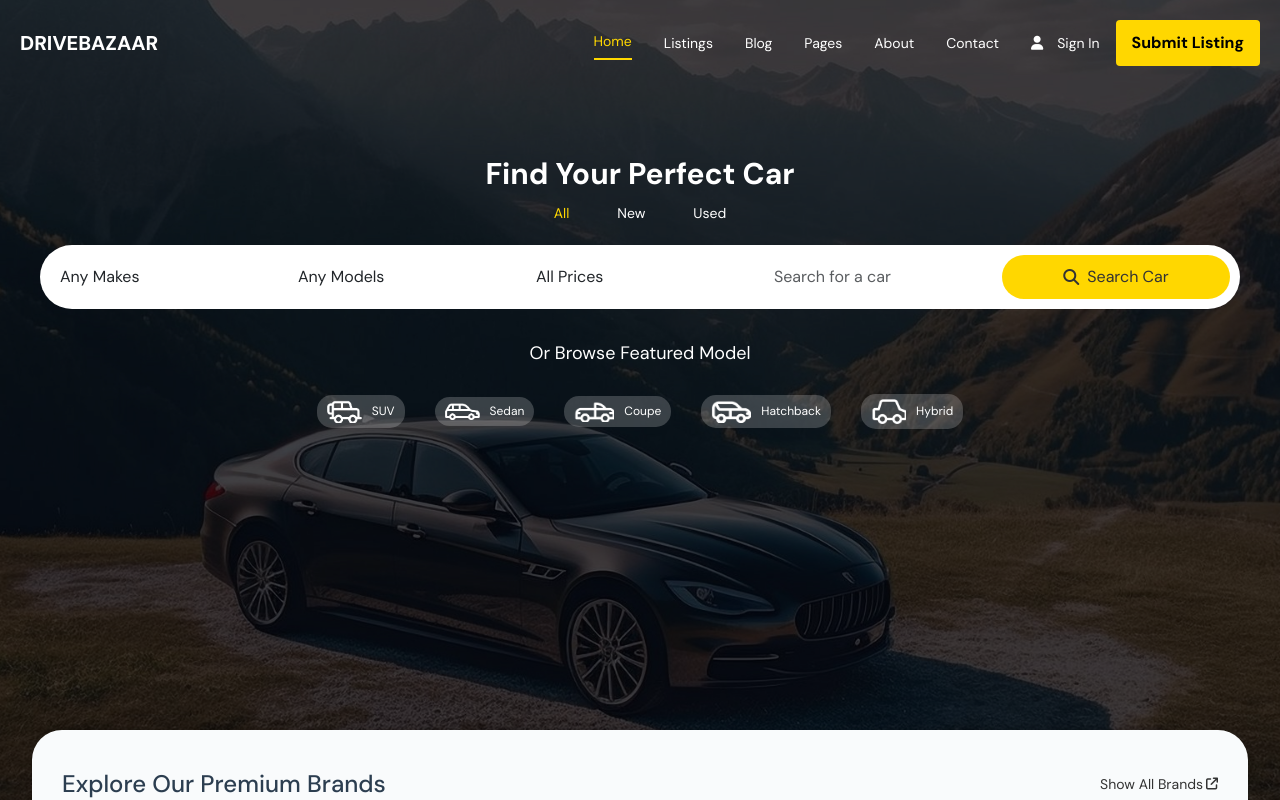
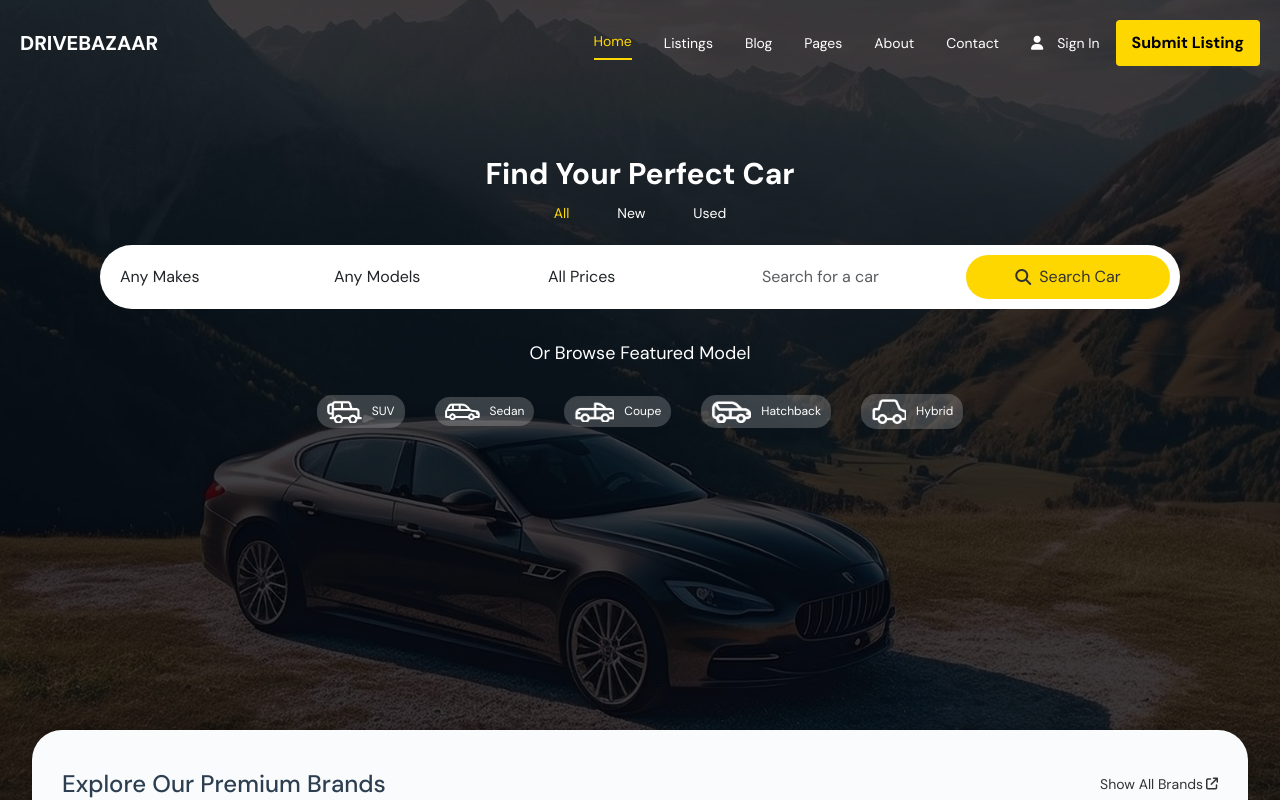
Before and after one commit to Adeife004/Drive-Bazaar, a Vue app: page / in a window 1280 px wide. Shown: the top 800 px of the page. Built offline with nearby package versions, Linux system fonts and the light colour scheme.

Commit message:
Adjusted the hero-search

```diff
--- a/src/components/HeroPage.vue
+++ b/src/components/HeroPage.vue
@@ -403,6 +403,7 @@ export default {
 
 .hero-search {
   margin-top: 20px;
+  padding: 0 60px;
   width: 100%;
   max-width: 1200px;
 }
```
